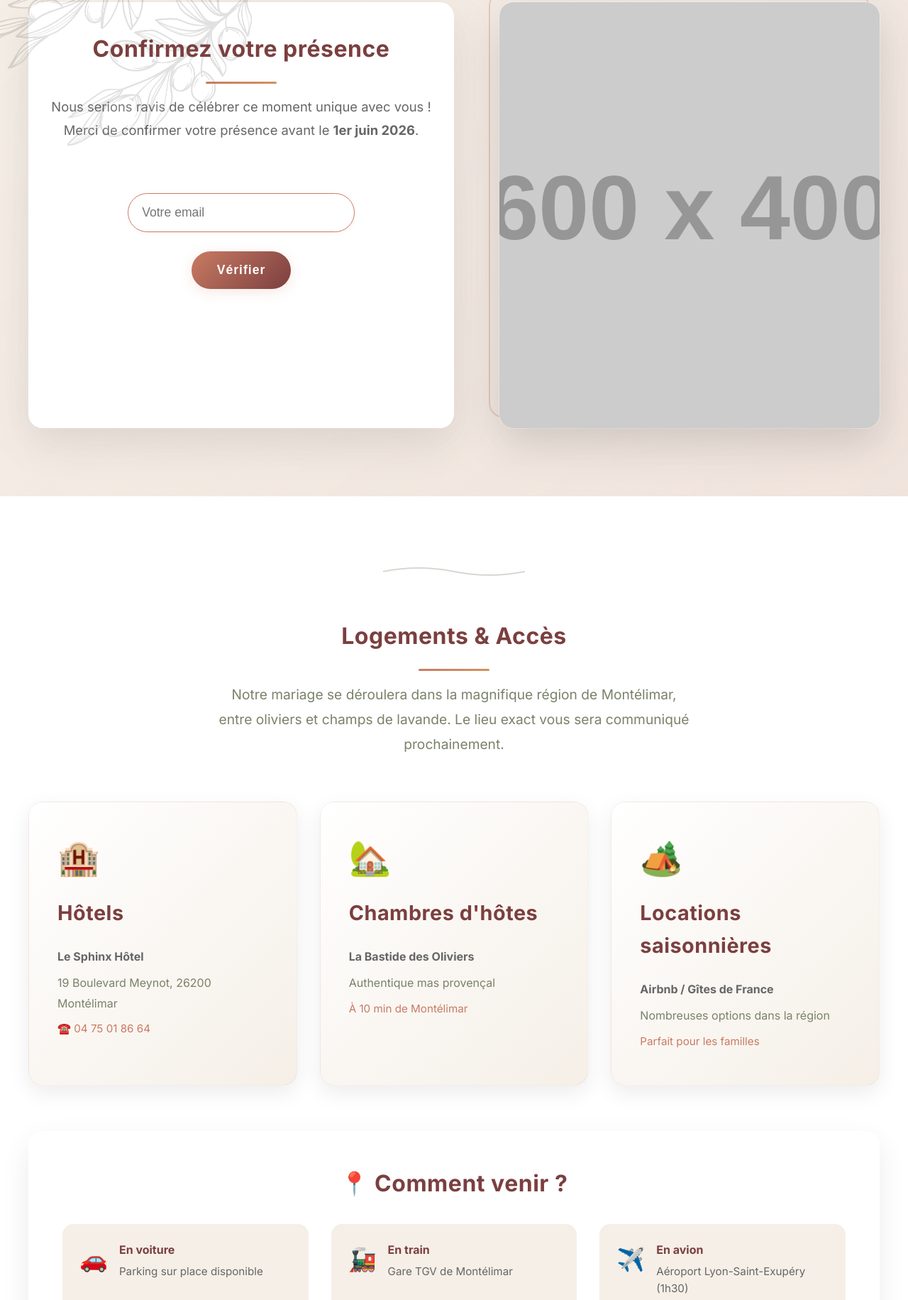
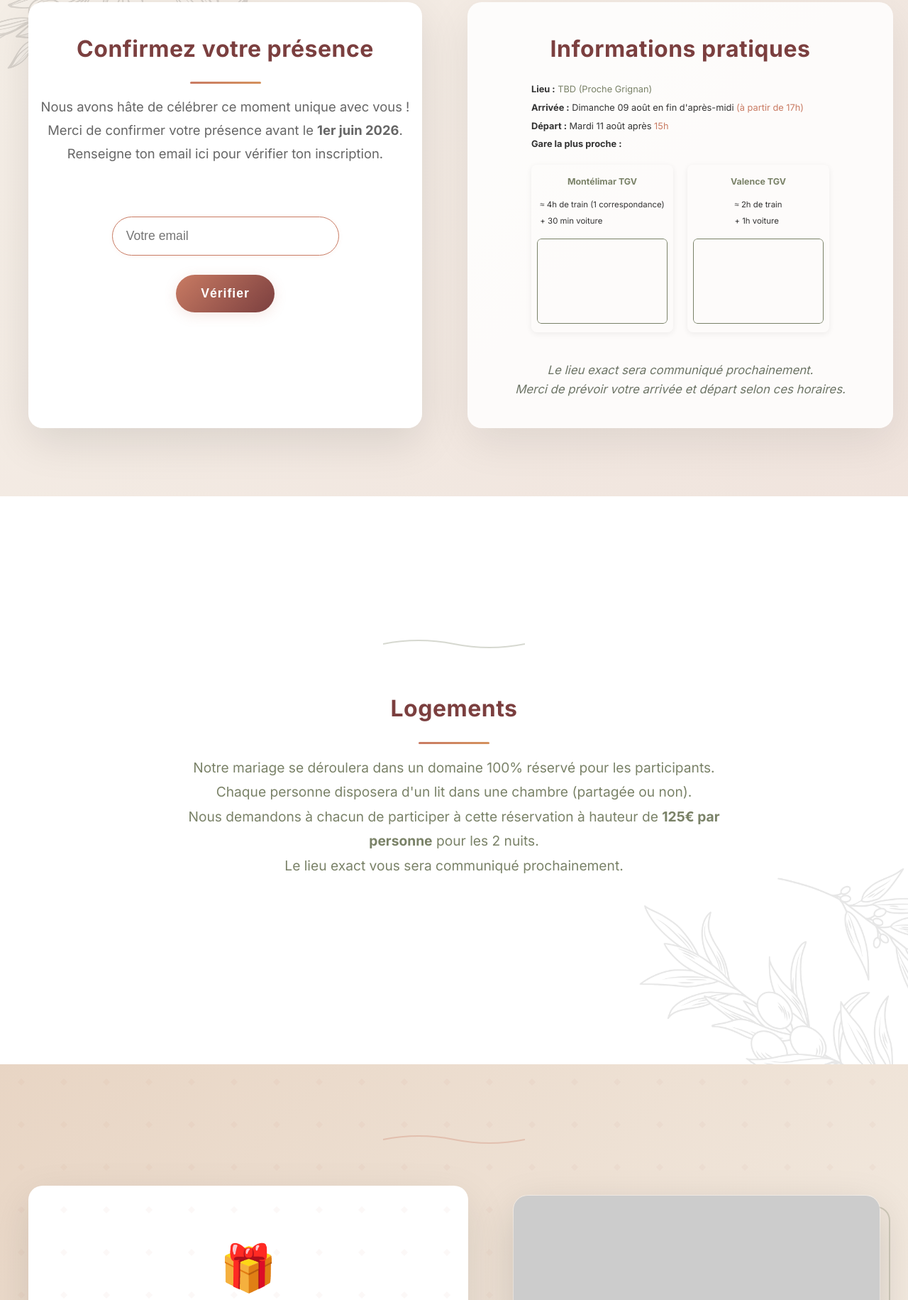
Before and after one commit to WillyGrv/Wedding-M-W, a plain HTML site: page index.html in a window 1280 px wide. Shown: the part 969-2800 px from the top of the page at 71% size. Drawn offline with Linux system fonts and the light colour scheme; grey boxes are pictures that could not be loaded; placeholder pictures from the web are drawn by us.

Commit message:
Logements : précisions domaine réservé, lit pour tous, participation 125€/pers/2 nuits

```diff
--- a/index.html
+++ b/index.html
@@ -22,8 +22,8 @@
     <!-- Navigation -->
     <nav id="mainNav">
         <ul>
-            <li><a href="#rsvp">RSVP</a></li>
-            <li><a href="#logements">Logements & Accès</a></li>
+            <li><a href="#rsvp">RSVP & Infos</a></li>
+            <li><a href="#logements">Logements</a></li>
             <li><a href="#cagnotte">Cagnotte</a></li>
         </ul>
     </nav>
@@ -76,20 +76,48 @@
                                 <div class="rsvp-icon"></div>
                                 <h2 class="section-title">Confirmez votre présence</h2>
                                 <p class="rsvp-text">
-                    Nous serions ravis de célébrer ce moment unique avec vous !<br>
-                    Merci de confirmer votre présence avant le <strong>1er juin 2026</strong>.
+                                        Nous avons hâte de célébrer ce moment unique avec vous !<br>
+                                        Merci de confirmer votre présence avant le <strong>1er juin 2026</strong>.<br>
+                                        Renseigne ton email ici pour vérifier ton inscription.
                                 </p>
                                 <div id="rsvp-check">
                                     <input type="email" id="rsvpEmail" placeholder="Votre email" required>
                                     <button id="rsvpCheckBtn">Vérifier</button>
                                     <div id="rsvpCheckResult"></div>
                                 </div>
-
-
                         </div>
 
-            <div class="rsvp-image-frame">
-                <img src="https://via.placeholder.com/600x400?text=Photo+en+construction" alt="Photo en construction">
+                        <div class="rsvp-info-frame" style="background:rgba(255,255,255,0.85);border-radius:20px;box-shadow:0 20px 60px rgba(0,0,0,0.08);padding:2.5rem;min-width:600px;max-width:600px;min-height:600px;max-height:600px;display:flex;flex-direction:column;justify-content:center;align-items:center;">
+                                <h3 style="color:var(--burgundy);font-size:2rem;margin-bottom:1.2rem;">Informations pratiques</h3>
+                                <ul style="list-style:none;padding:0;margin:0;font-size:0.8rem;line-height:2;text-align:left;max-width:420px;">
+                                      <li><strong>Lieu :</strong> <span style="color:var(--olive);">TBD (Proche Grignan)</span></li>
+                                      <li><strong>Arrivée :</strong> Dimanche 09 août en fin d'après-midi <span style="color:var(--terracotta);">(à partir de 17h)</span></li>
+                                      <li><strong>Départ :</strong> Mardi 11 août après <span style="color:var(--terracotta);">15h</span></li>
+                                                        <li style="display:flex;flex-direction:column;gap:8px;">
+                                                                                <span><strong>Gare la plus proche :</strong></span>
+                                                                                <div class="gare-choices-row">
+                                                                                    <div class="gare-choice">
+                                                                                        <span class="gare-title" style="font-weight:bold;color:var(--olive);">Montélimar TGV</span>
+                                                                                        <span class="gare-details">≈ 4h de train (1 correspondance)<br>+ 30 min voiture</span>
+                                                                                        <a href="https://www.google.com/maps/dir/?api=1&destination=Gare+de+Montelimar+TGV" target="_blank" rel="noopener">
+                                                                                            <iframe src="https://www.google.com/maps/embed?pb=!1m14!1m8!1m3!1d115326.964!2d4.7500!3d44.5600!3m2!1i1024!2i768!4f13.1!3m3!1m2!1s0x47f5f7e2e2e2e2e3%3A0x2e2e2e2e2e2e2e2e!2sGare%20de%20Mont%C3%A9limar!5e0!3m2!1sfr!2sfr!4v1701710000000!5m2!1sfr!2sfr" allowfullscreen="" loading="lazy" referrerpolicy="no-referrer-when-downgrade"></iframe>
+                                                                                            <span style="position:absolute;top:0;left:0;width:100%;height:100%;cursor:pointer;"></span>
+                                                                                        </a>
+                                                                                    </div>
+                                                                                    <div class="gare-choice">
+                                                                                        <span class="gare-title" style="font-weight:bold;color:var(--olive);">Valence TGV</span>
+                                                                                        <span class="gare-details">≈ 2h de train<br>+ 1h voiture</span>
+                                                                                        <a href="https://www.google.com/maps/dir/?api=1&destination=Gare+de+Valence+TGV" target="_blank" rel="noopener">
+                                                                                            <iframe src="https://www.google.com/maps/embed?pb=!1m14!1m8!1m3!1d115326.964!2d4.9000!3d44.9333!3m2!1i1024!2i768!4f13.1!3m3!1m2!1s0x47f5f7e2e2e2e2e3%3A0x2e2e2e2e2e2e2e2e!2sGare%20de%20Valence%20TGV!5e0!3m2!1sfr!2sfr!4v1701710000000!5m2!1sfr!2sfr" allowfullscreen="" loading="lazy" referrerpolicy="no-referrer-when-downgrade"></iframe>
+                                                                                            <span style="position:absolute;top:0;left:0;width:100%;height:100%;cursor:pointer;"></span>
+                                                                                        </a>
+                                                                                    </div>
+                                                                                </div>
+                                                        </li>
+                                </ul>
+                                <div style="margin-top:2.5rem;color:var(--sage);font-size:1.05rem;text-align:center;opacity:0.8;">
+                                    <em>Le lieu exact sera communiqué prochainement.<br>Merci de prévoir votre arrivée et départ selon ces horaires.</em>
+                                </div>
                         </div>
         </div>
     </section>
@@ -102,82 +130,14 @@
             </svg>
         </div>
         <div class="container">
-            <h2 class="section-title">Logements & Accès</h2>
+            <h2 class="section-title">Logements</h2>
             <p class="section-subtitle">
-                Notre mariage se déroulera dans la magnifique région de Montélimar,<br>
-                entre oliviers et champs de lavande. Le lieu exact vous sera communiqué prochainement.
+                Notre mariage se déroulera dans un domaine 100% réservé pour les participants.<br>
+                Chaque personne disposera d'un lit dans une chambre (partagée ou non).<br>
+                Nous demandons à chacun de participer à cette réservation à hauteur de <strong>125€ par personne</strong> pour les 2 nuits.<br>
+                Le lieu exact vous sera communiqué prochainement.<br>
             </p>
 
-            <div class="logements-grid">
-                <div class="logement-card">
-                    <div class="logement-icon">🏨</div>
-                    <h3>Hôtels</h3>
-                    <div class="logement-details">
-                        <p><strong>Le Sphinx Hôtel</strong></p>
-                        <p class="address">19 Boulevard Meynot, 26200 Montélimar</p>
-                        <p class="phone">☎️ 04 75 01 86 64</p>
-                    </div>
-                </div>
-
-                <div class="logement-card">
-                    <div class="logement-icon">🏡</div>
-                    <h3>Chambres d'hôtes</h3>
-                    <div class="logement-details">
-                        <p><strong>La Bastide des Oliviers</strong></p>
-                        <p class="address">Authentique mas provençal</p>
-                        <p class="distance">À 10 min de Montélimar</p>
-                    </div>
-                </div>
-
-                <div class="logement-card">
-                    <div class="logement-icon">🏕️</div>
-                    <h3>Locations saisonnières</h3>
-                    <div class="logement-details">
-                        <p><strong>Airbnb / Gîtes de France</strong></p>
-                        <p class="address">Nombreuses options dans la région</p>
-                        <p class="distance">Parfait pour les familles</p>
-                    </div>
-                </div>
-            </div>
-
-            <div class="map-container">
-                <div class="map-header">
-                    <h3>📍 Comment venir ?</h3>
-                </div>
-                <div class="map-info">
-                    <div class="info-item">
-                        <span class="info-icon">🚗</span>
-                        <div>
-                            <strong>En voiture</strong>
-                            <p>Parking sur place disponible</p>
-                        </div>
-                    </div>
-                    <div class="info-item">
-                        <span class="info-icon">🚂</span>
-                        <div>
-                            <strong>En train</strong>
-                            <p>Gare TGV de Montélimar</p>
-                        </div>
-                    </div>
-                    <div class="info-item">
-                        <span class="info-icon">✈️</span>
-                        <div>
-                            <strong>En avion</strong>
-                            <p>Aéroport Lyon-Saint-Exupéry (1h30)</p>
-                        </div>
-                    </div>
-                </div>
-                <p class="map-note">Le lieu exact sera révélé prochainement 🤫</p>
-            </div>
-
-            <div class="photo-grid">
-                <div class="photo-item">
-                    <img src="https://via.placeholder.com/600x400?text=Photo+en+construction" alt="Photo en construction">
-                </div>
-                <div class="photo-item">
-                    <img src="https://via.placeholder.com/600x400?text=Photo+en+construction" alt="Photo en construction">
-                </div>
-            </div>
         </div>
     </section>
 
--- a/style.css
+++ b/style.css
@@ -1,3 +1,60 @@
+/* Gare choices: 2 columns layout */
+.gare-choices-row {
+    display: flex;
+    flex-direction: row;
+    gap: 20px;
+    justify-content: center;
+    align-items: stretch;
+    margin-top: 8px;
+}
+.gare-choice {
+    flex: 1 1 0;
+    min-width: 180px;
+    max-width: 320px;
+    background: var(--beige);
+    border-radius: 8px;
+    padding: 12px 8px;
+    box-shadow: 0 2px 8px #0001;
+    display: flex;
+    flex-direction: column;
+    align-items: center;
+        gap: 8px;
+        font-size: 0.97em;
+    }
+    .gare-choice span {
+        font-size: 10px;
+    }
+    .gare-choice .gare-title {
+        font-size: 1em;
+    }
+    .gare-choice .gare-details {
+        font-size: 0.92em;
+    }
+
+.gare-choice a {
+    width: 100%;
+    height: 120px;
+    position: relative;
+    border-radius: 6px;
+    overflow: hidden;
+    margin-top: 6px;
+}
+.gare-choice iframe {
+    width: 100%;
+    height: 120px;
+    border: 1px solid var(--olive);
+    border-radius: 6px;
+    pointer-events: none;
+}
+@media (max-width: 768px) {
+    .gare-choices-row {
+        flex-direction: column;
+        gap: 12px;
+    }
+    .gare-choice {
+        max-width: 100%;
+    }
+}
 /* RSVP Email Check UI */
 #rsvp-check {
     background: rgba(255,255,255,0.85);
@@ -675,10 +732,11 @@ section {
 .rsvp-card {
     background: white;
     padding: 1rem;
+    z-index:1;
     border-radius: 20px;
     box-shadow: 0 20px 60px rgba(0, 0, 0, 0.1);
     text-align: center;
-    min-width: 600px;
+    min-width: 555px;
     max-width: 600px;
     min-height: 600px;
     max-height: 600px;
```
Lines whose indentation alone changed are shown as unchanged.
